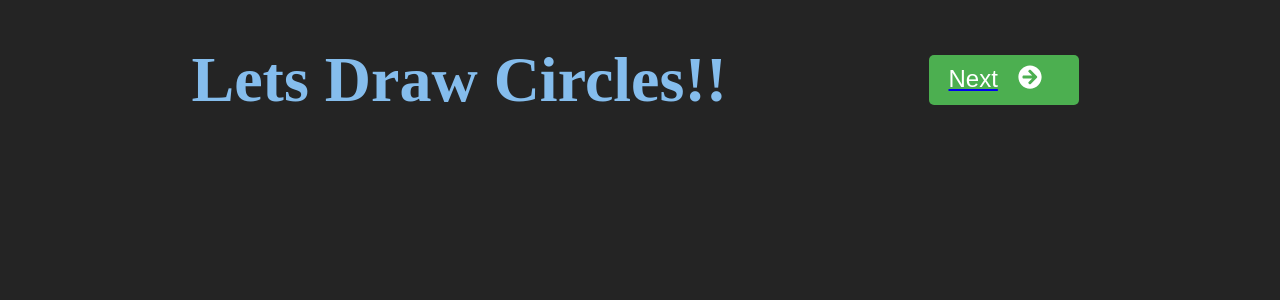
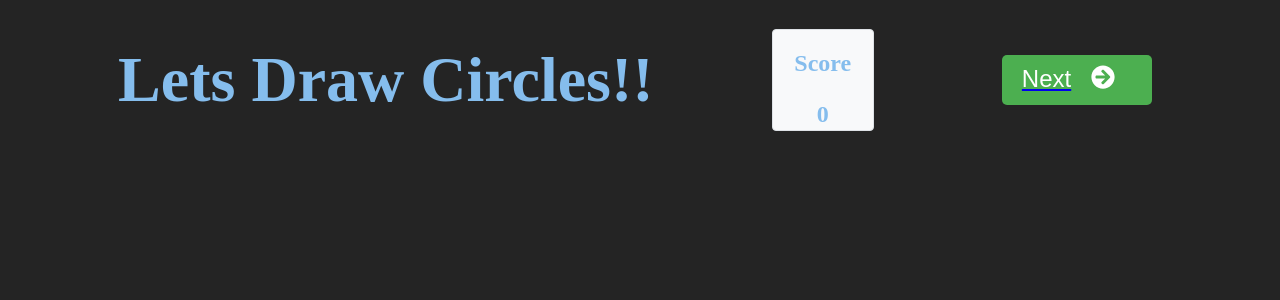
Before and after one commit to Aashish079/AutiVerse, a React (Vite) app: page /game1 in a window 1280 px wide. Shown: the top 300 px of the page. Built offline with nearby package versions, Linux system fonts and the light colour scheme.

Commit message:
Score Updation logic fixed for Freehand circle Drawer

```diff
--- a/src/Components/FreehandCircleDrawer/FreehandCricleDrawer.jsx
+++ b/src/Components/FreehandCircleDrawer/FreehandCricleDrawer.jsx
@@ -4,9 +4,10 @@ import "./FreehandCircleDrawer.scss";
 import { Link } from "react-router-dom";
 import { FaArrowCircleRight } from "react-icons/fa";
 import { ScoreContext } from "../../contexts/ScoreContext";
+import ScoreBoard from "../ScoreBoard/ScoreBoard";
 
 function FreehandCircleDrawer() {
-  const {score, setScore} = useContext(ScoreContext);
+  const { score, setScore } = useContext(ScoreContext);
 
   const [lines, setLines] = useState([]);
   const [isDrawing, setIsDrawing] = useState(false);
@@ -55,36 +56,54 @@ function FreehandCircleDrawer() {
 
       // Calculate the average distance from each point to the centroid
       let sumDistance = 0;
+      let sumAngle = 0;
       line.forEach((point) => {
         const dx = point.x - centroidX;
         const dy = point.y - centroidY;
+        const angle = Math.atan2(dy, dx);
         sumDistance += Math.sqrt(dx ** 2 + dy ** 2);
+        sumAngle += angle;
       });
       const averageDistance = sumDistance / line.length;
+      const averageAngle = sumAngle / line.length;
+      console.log(`Avg distance: ${averageDistance}`);
+      setPerfectCircle({
+        x: centroidX,
+        y: centroidY,
+        radius: averageDistance,
+      });
 
       // Calculate the standard deviation of distances
       let sumSquaredDifference = 0;
+      let sumSquaredDifferenceAngle = 0;
       line.forEach((point) => {
         const dx = point.x - centroidX;
         const dy = point.y - centroidY;
         const distance = Math.sqrt(dx ** 2 + dy ** 2);
         sumSquaredDifference += (distance - averageDistance) ** 2;
+        const angle = Math.atan2(dy, dx);
+        sumSquaredDifferenceAngle += (angle - averageAngle) ** 2;
       });
       const standardDeviation = Math.sqrt(sumSquaredDifference / line.length);
+      const standardDeviationAngle = Math.sqrt(
+        sumSquaredDifferenceAngle / line.length
+      );
+
+      console.log(`standard deviation: ${standardDeviation.toFixed(2)}`);
 
       // The perfectness score can be calculated based on the standard deviation of distances
       // Lower standard deviation indicates the drawn shape is closer to a perfect circle
-      const perfectnessScore = 1 / (1 + standardDeviation); //This logic for calculating perfectness score needs to be updated.
+      let perfectnessScore =
+        1 / (1 + standardDeviation + standardDeviationAngle);
+      // Add a bias based on the radius
+      const radiusBias = averageDistance * 0.01;
 
+      perfectnessScore = 1 / (1 + Math.exp(-(perfectnessScore*1 + radiusBias)));
+      let finalScore = perfectnessScore * 10;
 
-      setScore(score + perfectnessScore);
+      setScore(score + finalScore);
       console.log(`Perfectness Score: ${perfectnessScore.toFixed(2)}`);
       // Update perfect circle data
-      setPerfectCircle({
-        x: centroidX,
-        y: centroidY,
-        radius: averageDistance,
-      });
     }
   };
 
@@ -92,6 +111,7 @@ function FreehandCircleDrawer() {
     <div className="canvasContainer">
       <div className="title-container">
         <h1>Lets Draw Circles!!</h1>
+        <ScoreBoard />
         <Link to="/game2">
           <button className="btn-next">
             Next
--- a/src/Components/ScoreBoard/ScoreBoard.jsx
+++ b/src/Components/ScoreBoard/ScoreBoard.jsx
@@ -7,7 +7,7 @@ const ScoreBoard = () => {
   return (
     <div className='score-board'>
         <h2>Score</h2>
-        <p>{score}</p>
+        <p>{Math.round(score)}</p>
     </div>
   );
 }
--- a/src/Components/ScoreBoard/ScoreBoard.scss
+++ b/src/Components/ScoreBoard/ScoreBoard.scss
@@ -2,12 +2,13 @@
     background-color: #f8f9fa;
     border: 1px solid #dee2e6;
     border-radius: 0.25rem;
-    padding: 1rem;
+    padding: 0.5 rem;
     width: 100px;
+    height: 100px;
     text-align: center;
 
     h2 {
-      font-size: 1rem;
+      font-size: 1.5rem;
       margin-bottom: 0.5rem;
     }
 
```
